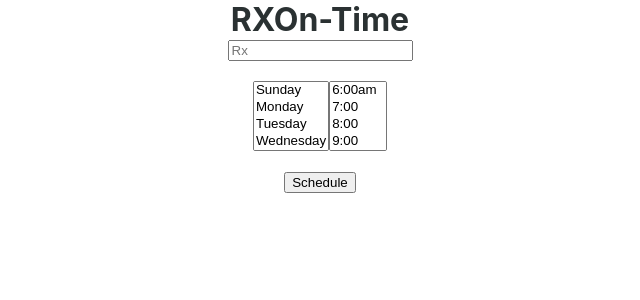
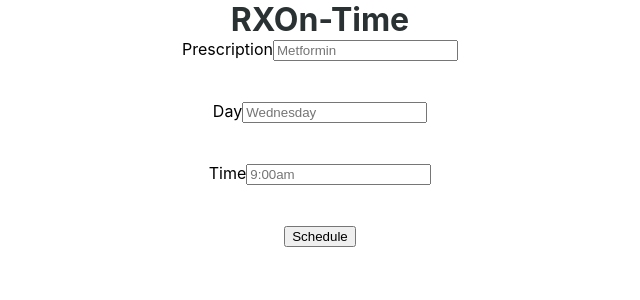
Before and after one commit to rahmor/rxo-client, a React (Create React App) app: page /addprescription in a window 1280 px wide. Shown: the top 300 px of the page, without its empty margins (320-960 px from the left). Built offline with nearby package versions, Linux system fonts and the light colour scheme.

Commit message:
fix functionality on addprescriptions form

```diff
--- a/src/AddPrescription/AddPrescription.js
+++ b/src/AddPrescription/AddPrescription.js
@@ -7,20 +7,30 @@ class AddPrescription extends Component {
   constructor(props) {
     super(props);
     this.state = {
-      error: null
+      error: null,
+      rx_name: '',
+      day: '',
+      time: ''
     };
   }
-  //send information to protected endpoint with auth header and key
   //grab data from form and it's entered and store in state variables.
   addPrescriptionHandler = event => {
     event.preventDefault();
-    const { name, day, time } = event.target;
-    ApiService.postPrescription(name.value, day.value, time.value).then(
-      response => {
-        console.log(response);
-      }
-    );
+    const { rx_name, days, time } = this.state;
+    ApiService.postPrescription(rx_name, days, time).then(response => {});
   };
+
+  updateRx(rx) {
+    this.setState({ rx_name: rx });
+  }
+  updateDay(day) {
+    this.setState({ day: day });
+    day = '';
+  }
+  updateTime(time) {
+    this.setState({ time: time });
+  }
+
   render() {
     return (
       <>
@@ -29,45 +39,40 @@ class AddPrescription extends Component {
         </header>
         <main>
           <form onSubmit={event => this.addPrescriptionHandler(event)}>
-            <input type='text' name='name' placeholder='Rx' />
+            <div>
+              <label>Prescription</label>
+              <input
+                type='text'
+                name='name'
+                id='name'
+                placeholder='Metformin'
+                onChange={event => this.updateRx(event.target.value)}
+              />
+            </div>
             <br />
             <br />
-            <select multiple name='day'>
-              <option value='sunday'>Sunday</option>
-              <option value='monday'>Monday</option>
-              <option value='tuesday'>Tuesday</option>
-              <option value='wednesday'>Wednesday</option>
-              <option value='thursday'>Thursday</option>
-              <option value='friday'>Friday</option>
-              <option value='saturday'>Saturday</option>
-            </select>
-
-            <select name='time' multiple>
-              <option value='6:00'>6:00am</option>
-              <option>7:00</option>
-              <option>8:00</option>
-              <option>9:00</option>
-              <option>10:00</option>
-              <option>11:00</option>
-              <option>12:00pm</option>
-              <option>1:00</option>
-              <option>2:00</option>
-              <option>3:00</option>
-              <option>4:00</option>
-              <option>5:00</option>
-              <option>6:00</option>
-              <option>7:00</option>
-              <option>8:00</option>
-              <option>9:00</option>
-              <option>10:00</option>
-              <option>11:00</option>
-              <option>12:00am</option>
-              <option>1:00</option>
-              <option>2:00</option>
-              <option>3:00</option>
-              <option>4:00</option>
-              <option>5:00</option>
-            </select>
+            <div>
+              <label>Day</label>
+              <input
+                type='text'
+                name='day'
+                id='day'
+                placeholder='Wednesday'
+                onChange={event => this.updateDay(event.target.value)}
+              />
+            </div>
+            <br />
+            <br />
+            <div>
+              <label>Time</label>
+              <input
+                type='text'
+                name='time'
+                id='time'
+                placeholder='9:00am'
+                onChange={event => this.updateTime(event.target.value)}
+              />
+            </div>
             <br />
             <br />
             <input type='submit' value='Schedule' />
--- a/src/Login/Login.js
+++ b/src/Login/Login.js
@@ -9,17 +9,17 @@ class Login extends Component {
     super(props);
     this.state = { error: null };
   }
-  //improve form validation/a11y
+
   handleLoginSubmit = event => {
     event.preventDefault();
     const { username, password } = event.target;
     ApiService.postLogin(username.value, password.value)
       .then(response => {
         AuthService.setToken(response.authToken);
-        this.props.history.replace(
-          `/dashboard/:${AuthService.getIdFromToken(response.authToken)}`
-        );
+        const id = AuthService.getIdFromToken(response.authToken);
+        return id;
       })
+      .then(id => this.props.history.replace(`/dashboard/${id}`))
       .catch(response => this.setState({ error: response.error }));
   };
 
--- a/src/services/api-services.js
+++ b/src/services/api-services.js
@@ -14,13 +14,14 @@ const ApiService = {
     );
   },
 
-  postPrescription(name, day, time) {
+  postPrescription(rx_name, day, time) {
     return fetch(`${config.TEST_API_ADDRESS}api/prescriptions`, {
       method: 'POST',
       headers: {
-        'content-type': 'application/json'
+        'content-type': 'application/json',
+        authorization: `bearer ${AuthService.getToken()}`
       },
-      body: JSON.stringify({ name, day, time })
+      body: JSON.stringify({ rx_name, day, time })
     }).then(response =>
       !response.ok
         ? response.json().then(e => Promise.reject(e))
@@ -28,7 +29,7 @@ const ApiService = {
     );
   },
   postLogin(username, password) {
-    return fetch(`${config.TEST_API_ADDRESS}api/login`, {
+    return fetch(`${config.LIVE_API_ADDRESS}api/login`, {
       method: 'POST',
       headers: {
         'content-type': 'application/json'
@@ -42,7 +43,7 @@ const ApiService = {
   },
 
   postRegistration(username, password) {
-    return fetch(`${config.TEST_API_ADDRESS}api/register`, {
+    return fetch(`${config.LIVE_API_ADDRESS}api/register`, {
       method: 'POST',
       headers: {
         'content-type': 'application/json'
```
